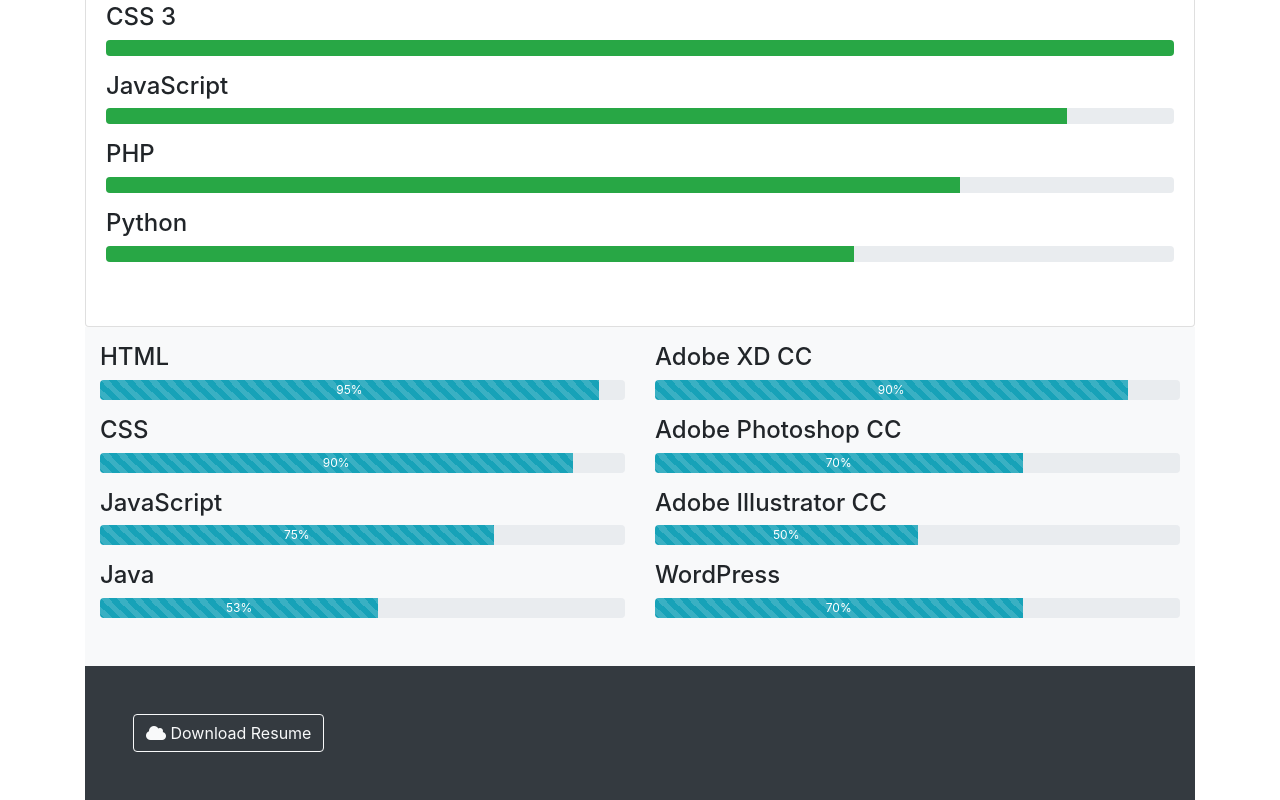
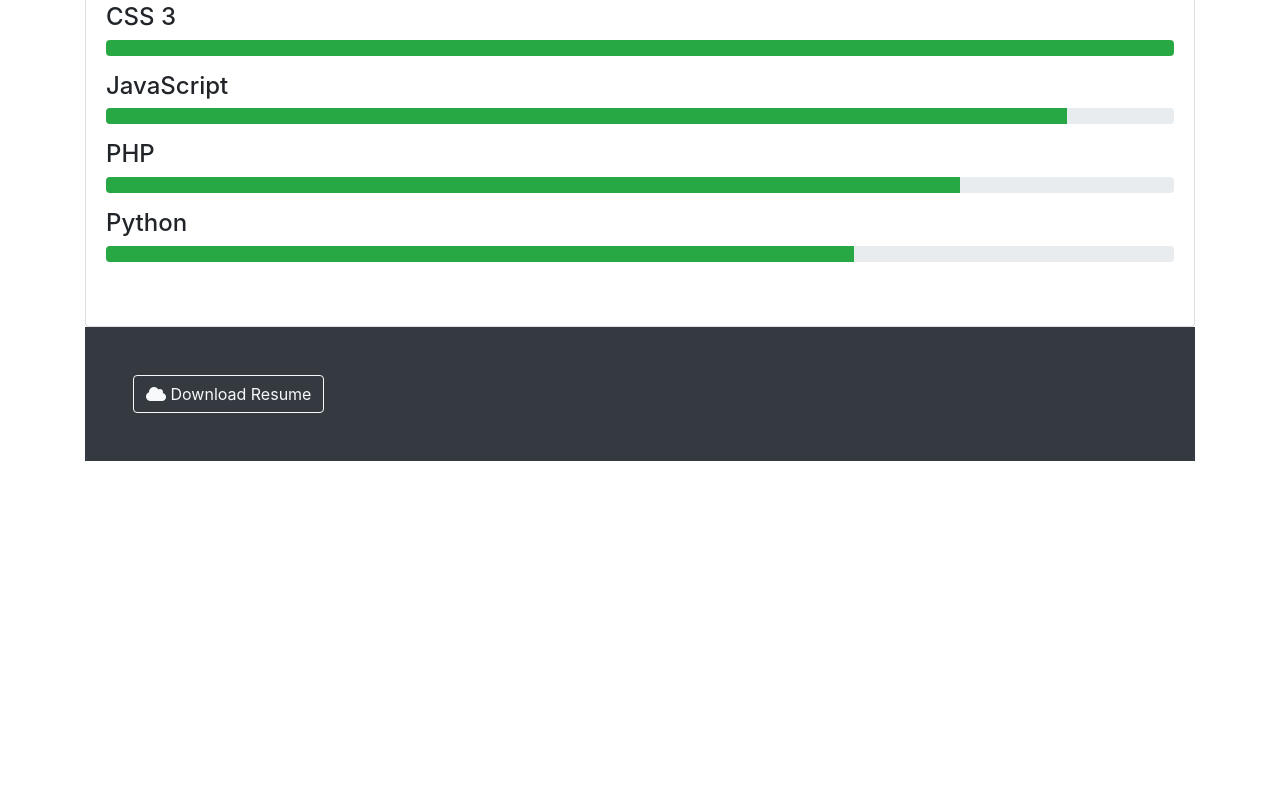
Before and after one commit to Harsh-B-Patel/MyWebsit, a plain HTML site: page portfolio.html in a window 1280 px wide. Shown: the part 820-1620 px from the top of the page. After the commit the page ends 1281 px from the top, so only its background shows below. Drawn offline with nearby package versions, Linux system fonts and the light colour scheme; some packages are replaced by stand-ins of ours; a script that the page names is missing.

Commit message:
Update portfolio.html

```diff
--- a/portfolio.html
+++ b/portfolio.html
@@ -143,52 +143,6 @@
           <div class="progress-bar bg-success" style="width:70%"></div>
         </div>
       </div>
-
-
-      <section id="skills" class="bg-light py-3">
-        <div class="container">
-            <div class="row">
-                <div class="col-md-6 mb-3">
-                    <h4>HTML</h4>
-                    <div class="progress mb-3" style="height:20px;">
-                        <div class="progress-bar bg-info progress-bar-striped progress-bar-animated" style="width: 95%">95%</div>
-                    </div>
-                    <h4>CSS</h4>
-                    <div class="progress mb-3" style="height:20px;">
-                        <div class="progress-bar bg-info progress-bar-striped progress-bar-animated" style="width: 90%">90%</div>
-                    </div>
-                    <h4>JavaScript</h4>
-                    <div class="progress mb-3" style="height:20px;">
-                        <div class="progress-bar bg-info progress-bar-striped progress-bar-animated" style="width: 75%">75%</div>
-                    </div>
-                    <h4>Java</h4>
-                    <div class="progress mb-3" style="height:20px;">
-                        <div class="progress-bar bg-info progress-bar-striped progress-bar-animated" style="width: 53%">53%</div>
-                    </div>
-                </div>
-                <div class="col-md-6 mb-3">
-                    <h4>Adobe XD CC</h4>
-                    <div class="progress mb-3" style="height:20px;">
-                        <div class="progress-bar bg-info progress-bar-striped progress-bar-animated" style="width: 90%">90%</div>
-                    </div>
-                    <h4>Adobe Photoshop CC</h4>
-                    <div class="progress mb-3" style="height:20px;">
-                        <div class="progress-bar bg-info progress-bar-striped progress-bar-animated" style="width: 70%">70%</div>
-                    </div>
-                    <h4>Adobe Illustrator CC</h4>
-                    <div class="progress mb-3" style="height:20px;">
-                        <div class="progress-bar bg-info progress-bar-striped progress-bar-animated" style="width: 50%">50%</div>
-                    </div>
-                    <h4>WordPress</h4>
-                    <div class="progress mb-3" style="height:20px;">
-                        <div class="progress-bar bg-info progress-bar-striped progress-bar-animated" style="width: 70%">70%</div>
-                    </div>
-                </div>
-            </div>
-        </div>
-    </section>
-
-
     </div>
 
     <!-- RESUME -->
```
